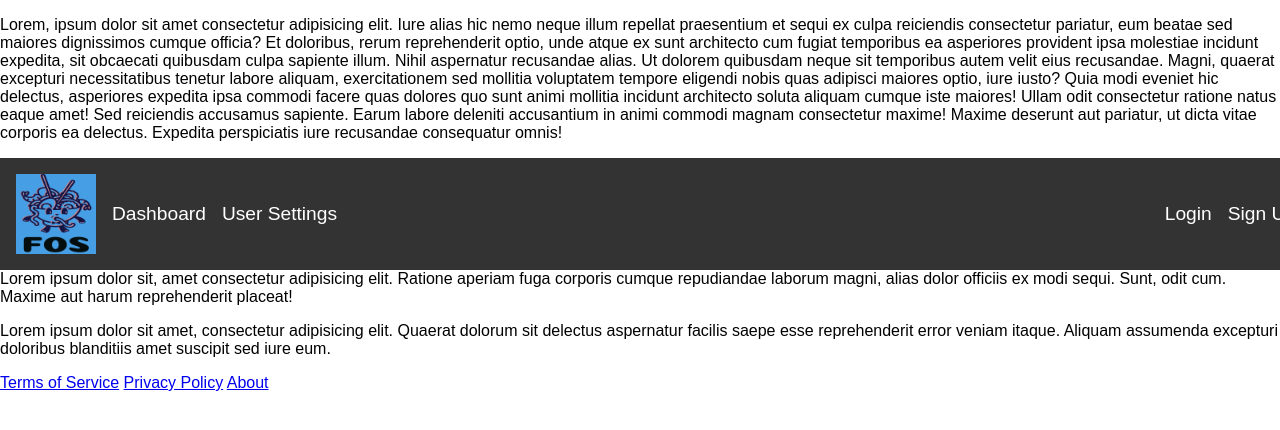
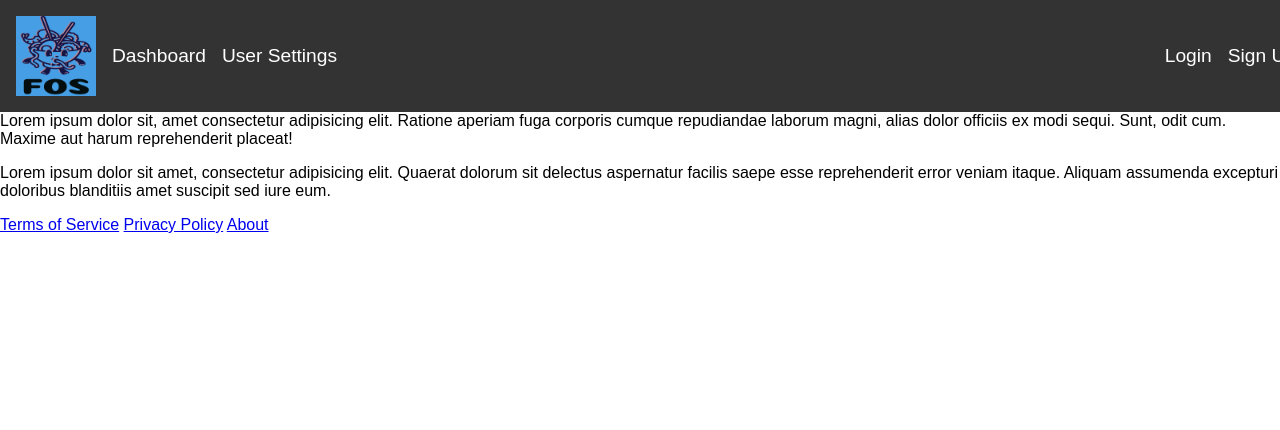
Before and after one commit to VictorCondurat/FOS, a website: page src/views/index.html in a window 1280 px wide. Shown: the top 430 px of the page. Drawn offline with Linux system fonts and the light colour scheme; files whose address does not match are found by name.

Commit message:
add desc in package.json

```diff
--- a/package.json
+++ b/package.json
@@ -1,7 +1,7 @@
 {
   "name": "package.json",
   "version": "1.0.0",
-  "description": "TBD",
+  "description": "FOS (Food Organization System) is a web application that allows users to manage their food preferences and create custom shopping lists based on a large number of filter parameters. The application is built using a REST/GraphQL API and leverages data freely available at Open Food Facts.",
   "main": "dist/views/scripts/index.js",
   "scripts": {
     "copy-assets": "npx copyfiles -u 1 src/public/**/* dist/public",
--- a/src/views/index.html
+++ b/src/views/index.html
@@ -16,19 +16,7 @@
             -->
 
 <body>
-    <p>Lorem, ipsum dolor sit amet consectetur adipisicing elit. Iure alias hic nemo neque illum repellat praesentium et
-        sequi ex culpa reiciendis consectetur pariatur, eum beatae sed maiores dignissimos cumque officia?
-        Et doloribus, rerum reprehenderit optio, unde atque ex sunt architecto cum fugiat temporibus ea asperiores
-        provident ipsa molestiae incidunt expedita, sit obcaecati quibusdam culpa sapiente illum. Nihil aspernatur
-        recusandae alias.
-        Ut dolorem quibusdam neque sit temporibus autem velit eius recusandae. Magni, quaerat excepturi necessitatibus
-        tenetur labore aliquam, exercitationem sed mollitia voluptatem tempore eligendi nobis quas adipisci maiores
-        optio, iure iusto?
-        Quia modi eveniet hic delectus, asperiores expedita ipsa commodi facere quas dolores quo sunt animi mollitia
-        incidunt architecto soluta aliquam cumque iste maiores! Ullam odit consectetur ratione natus eaque amet!
-        Sed reiciendis accusamus sapiente. Earum labore deleniti accusantium in animi commodi magnam consectetur maxime!
-        Maxime deserunt aut pariatur, ut dicta vitae corporis ea delectus. Expedita perspiciatis iure recusandae
-        consequatur omnis!</p>
+
     <header class="header">
         <img class="header__logo" src="/images/logo.png" alt="Logo">
         <nav class="header__navbar">
```
Also changed, not shown: dist/views/index.html.
